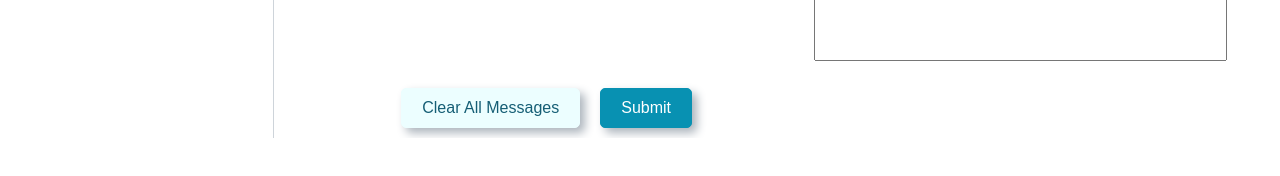
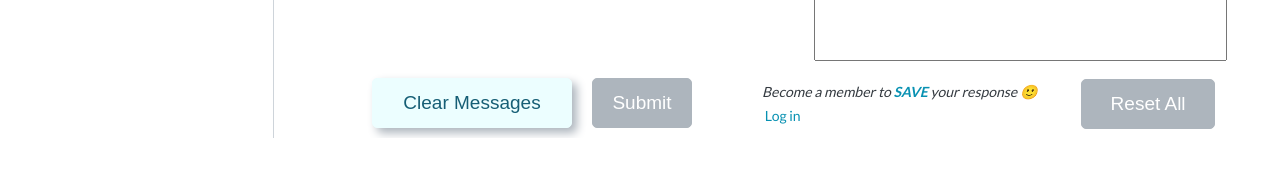
Before and after one commit to MichaelSukkiSong/Codebuddy, a React (Create React App) app in the folder codebuddy_client/: page /playground in a window 1280 px wide. Shown: the part 620-796 px from the top of the page. Built offline with nearby package versions, Linux system fonts and the light colour scheme; no server answers.

Commit message:
button ux/ui and overall ux/ui

```diff
--- a/codebuddy_client/src/components/Button.js
+++ b/codebuddy_client/src/components/Button.js
@@ -1,5 +1,6 @@
 import './Button.scss';
 import classnames from 'classnames';
+import { GoSync } from 'react-icons/go';
 
 const Button = ({
   children,
@@ -13,6 +14,7 @@ const Button = ({
   rounded,
   outlined,
   disabled,
+  loading,
   ...rest
 }) => {
   const classNames = classnames(className, 'button', {
@@ -27,9 +29,32 @@ const Button = ({
     disabled,
   });
 
+  let disabledState;
+  if (disabled && !loading) {
+    disabledState = true;
+  } else if (disabled && loading) {
+    disabledState = true;
+  } else if (!disabled && !loading) {
+    disabledState = false;
+  } else if (!disabled && loading) {
+    disabledState = false;
+  }
+
+  const getButtonContent = () => {
+    if (disabled && !loading) {
+      return children;
+    } else if (disabled && loading) {
+      return children;
+    } else if (!disabled && !loading) {
+      return children;
+    } else if (!disabled && loading) {
+      return <GoSync className="spin-loader" />;
+    }
+  };
+
   return (
-    <button className={classNames} {...rest} disabled={disabled}>
-      {children}
+    <button className={classNames} {...rest} disabled={disabledState}>
+      {getButtonContent()}
     </button>
   );
 };
--- a/codebuddy_client/src/components/Button.scss
+++ b/codebuddy_client/src/components/Button.scss
@@ -1,11 +1,15 @@
 @use '../styles/variables';
+@use '../styles/mixins';
 
 .button {
   padding: 10px 20px;
-  font-size: 16px;
+  font-size: 1.9rem;
   background-color: #fff;
   box-shadow: 5px 5px 10px variables.$color-gray-5;
   transition: 0.1s;
+  width: 10rem;
+  height: 5rem;
+  @include mixins.flexCenter;
 
   &:hover {
     transform: translateY(-2px);
@@ -64,18 +68,33 @@
   background-color: variables.$color-danger;
   color: variables.$color-white;
   border: 1px solid variables.$color-danger;
+
+  &:hover {
+    background-color: variables.$color-danger-hover;
+    border: 1px solid variables.$color-danger-hover;
+  }
 }
 
 .warning {
   background-color: variables.$color-warning;
   color: variables.$color-white;
   border: 1px solid variables.$color-warning;
+
+  &:hover {
+    background-color: variables.$color-warning-hover;
+    border: 1px solid variables.$color-warning-hover;
+  }
 }
 
 .info {
   background-color: variables.$color-info;
   color: variables.$color-white;
   border: 1px solid variables.$color-info;
+
+  &:hover {
+    background-color: variables.$color-info-hover;
+    border: 1px solid variables.$color-info-hover;
+  }
 }
 
 .disabled {
@@ -91,3 +110,19 @@
     box-shadow: none;
   }
 }
+
+.spin-loader {
+  animation-name: spin;
+  animation-duration: 1000ms;
+  animation-iteration-count: infinite;
+  animation-timing-function: linear;
+}
+
+@keyframes spin {
+  from {
+    transform: rotate(0deg);
+  }
+  to {
+    transform: rotate(360deg);
+  }
+}
--- a/codebuddy_client/src/components/PlaygroundLayout.js
+++ b/codebuddy_client/src/components/PlaygroundLayout.js
@@ -6,6 +6,8 @@ import {
   useNavigate,
 } from 'react-router-dom';
 import { useDispatch, useSelector } from 'react-redux';
+import { Link } from 'react-router-dom';
+import { useRef } from 'react';
 import { nanoid } from 'nanoid';
 import { BsPlusCircle } from 'react-icons/bs';
 import { BiMinusCircle } from 'react-icons/bi';
@@ -25,31 +27,45 @@ import {
 import useChat from '../hooks/useChat';
 
 const PlaygroundLayout = () => {
+  const codeRef = useRef(null);
+  const textRef = useRef(null);
+  const inputRef = useRef(null);
   const dispatch = useDispatch();
   const navigate = useNavigate();
   const pathname = useOutlet().props.children.props.match?.pathnameBase;
   const pathStr = pathname?.match(/\/([^/]+)$/)[1];
   const { currentUser, error, isFetching } = useOutletContext();
-
   const [sendChat, { isError, isLoading, data }] = useChat(pathStr)();
   const [addResponse, results] = useAddResponseMutation();
 
-  const messages = useSelector((state) => {
-    return state.messages;
+  const messages = useSelector(({ messages }) => {
+    return messages;
   });
+
+  const isMessagesEmpty =
+    messages.messages
+      .map(({ message }) => {
+        return message.trim();
+      })
+      .filter((el) => el !== '').length > 0
+      ? false
+      : true;
 
   let contentCode, contentText;
   if (isError) {
     contentCode = 'Error...';
     contentText = 'Error...';
   } else if (isLoading) {
-    contentCode = 'Loading...';
-    contentText = 'Loading...';
+    contentCode = '';
+    contentText = '';
+    codeRef.current.classList.add('loading-spinner-code');
+    textRef.current.classList.add('loading-spinner-text');
   } else if (!data) {
     contentCode = '';
     contentText = '';
   } else {
-    // console.log('response data:', data);
+    codeRef.current.classList.remove('loading-spinner-code');
+    textRef.current.classList.remove('loading-spinner-text');
 
     contentCode = parseStringData(data.results.choices[0].message.content)[0];
     contentText = parseStringData(data.results.choices[0].message.content)[1];
@@ -92,6 +108,17 @@ const PlaygroundLayout = () => {
     navigate('/mycode');
   };
 
+  const onResetClick = () => {
+    window.location.reload();
+  };
+
+  const handleEnterKeyPress = (event) => {
+    if (event.keyCode === 13) {
+      sendChat(messages);
+      inputRef.current.blur();
+    }
+  };
+
   const renderedMessages = messages.messages.map((message) => {
     return (
       <div className="pg-message" key={message.id} data-msgid={message.id}>
@@ -106,6 +133,8 @@ const PlaygroundLayout = () => {
             rows={5}
             onChange={handleTextareaChange}
             placeholder="Enter a message here."
+            onKeyDown={handleEnterKeyPress}
+            ref={inputRef}
           />
         </div>
         <div className="pg-message__delete">
@@ -147,10 +176,10 @@ const PlaygroundLayout = () => {
             </div>
             <div className="pg-section__content--output">
               <div className="pg-section__content--output-code">
-                <textarea value={contentCode} readOnly />
+                <textarea value={contentCode} readOnly ref={codeRef} />
               </div>
               <div className="pg-section__content--output-text">
-                <textarea value={contentText} readOnly />
+                <textarea value={contentText} readOnly ref={textRef} />
               </div>
             </div>
           </div>
@@ -160,17 +189,47 @@ const PlaygroundLayout = () => {
                 rounded
                 secondary
                 onClick={handleClearClick}
-                style={{ marginRight: '2rem' }}
+                style={{ marginRight: '2rem', width: '200px' }}
               >
-                Clear All Messages
+                Clear Messages
               </Button>
-              <Button rounded primary onClick={handleSubmitClick}>
+              <Button
+                rounded
+                primary
+                onClick={handleSubmitClick}
+                disabled={isMessagesEmpty || data}
+                loading={isLoading}
+              >
                 Submit
               </Button>
             </div>
             <div className="pg-section__footer-right">
+              {currentUser ? null : (
+                <div className="pg-section__footer-right-promotext">
+                  Become a member to <b>SAVE</b> your response 🙂&nbsp; &nbsp;
+                  <Link to="/auth/login">Log in</Link>
+                </div>
+              )}
+              {true ? (
+                <Button
+                  rounded
+                  info
+                  style={{ width: '140px' }}
+                  onClick={onResetClick}
+                  disabled={!data}
+                  loading={isLoading}
+                >
+                  Reset All
+                </Button>
+              ) : null}
               {currentUser ? (
-                <Button rounded success onClick={onSaveClick} disabled={!data}>
+                <Button
+                  rounded
+                  success
+                  onClick={onSaveClick}
+                  disabled={!data}
+                  loading={isLoading}
+                >
                   Save
                 </Button>
               ) : null}
--- a/codebuddy_client/src/components/PlaygroundLayout.scss
+++ b/codebuddy_client/src/components/PlaygroundLayout.scss
@@ -50,11 +50,18 @@
         &-code {
           height: 65%;
           @include mixins.flexCenter;
+          // background-color: aqua;
+
+          & > textarea {
+          }
         }
 
         &-text {
           height: 35%;
           @include mixins.flexCenter;
+
+          & > textarea {
+          }
         }
       }
     }
@@ -79,9 +86,29 @@
         width: 50%;
         display: flex;
         justify-content: flex-end;
-        align-items: flex-end;
+        align-items: center;
         padding-right: 3.5rem;
-        padding-bottom: 1rem;
+        gap: 2rem;
+
+        &-promotext {
+          // background-color: chartreuse;
+          font-style: italic;
+          font-size: variables.$default-font-size-small-1;
+
+          & b {
+            color: variables.$color-primary-6;
+          }
+
+          & a {
+            text-decoration: none;
+            font-style: normal;
+            color: variables.$color-primary-6;
+
+            &:hover {
+              color: variables.$color-primary-8;
+            }
+          }
+        }
       }
     }
   }
@@ -199,3 +226,19 @@ textarea {
     outline: none;
   }
 }
+
+.loading-spinner-code {
+  // background-color: aquamarine;
+  background-image: url(https://i.gifer.com/H8Al.gif);
+  background-repeat: no-repeat;
+  background-size: auto;
+  background-position: center;
+}
+
+.loading-spinner-text {
+  // background-color: aquamarine;
+  background-image: url(https://i.gifer.com/H8Al.gif);
+  background-repeat: no-repeat;
+  background-size: auto;
+  background-position: center;
+}
--- a/codebuddy_client/src/pages/LandingPage.js
+++ b/codebuddy_client/src/pages/LandingPage.js
@@ -64,7 +64,7 @@ const LandingPage = () => {
                 <h2>An AI friend right by your side</h2>
                 Codebuddy helps you with your code by pre-configuring all the
                 boring, monotonous, repetitive text that you have to type before
-                you actually ask the real question to chatGPT
+                you actually ask the real question to GPT
               </div>
             </div>
             <div className="section__about--part-image">
```
